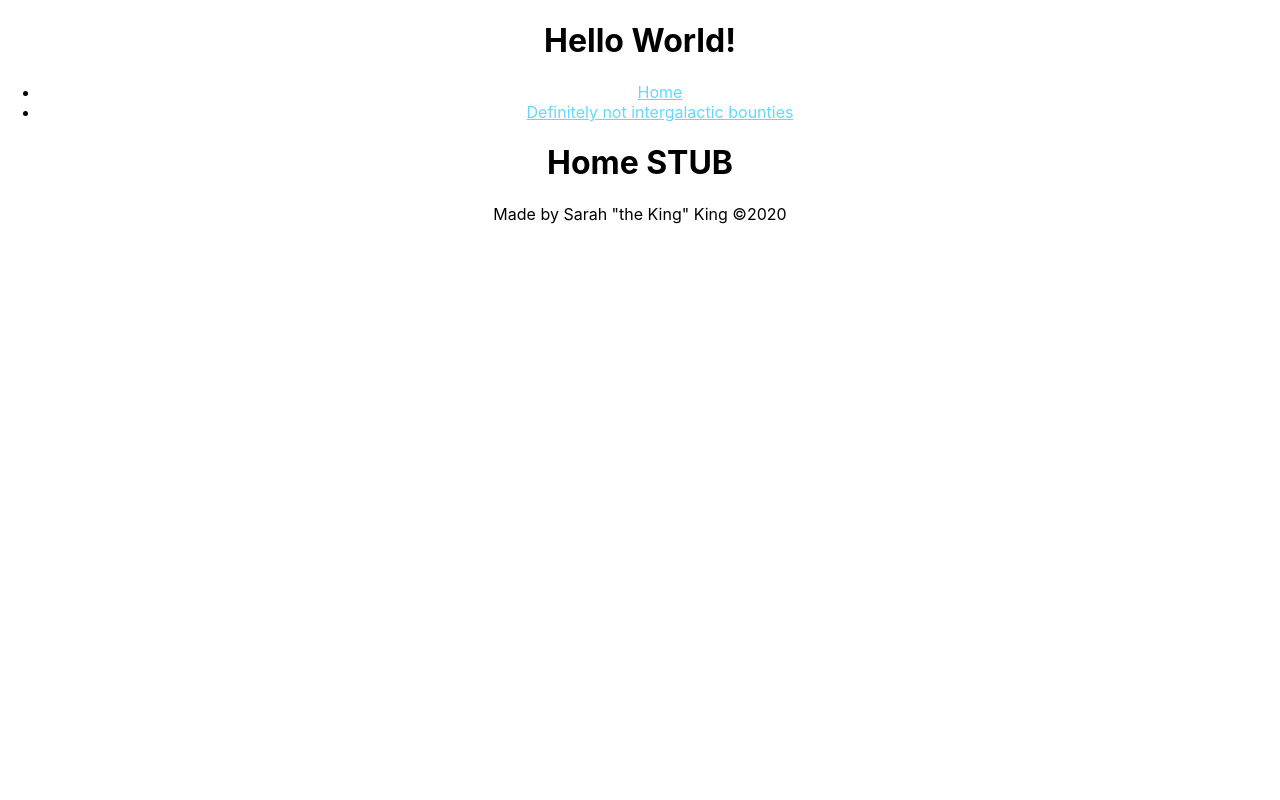
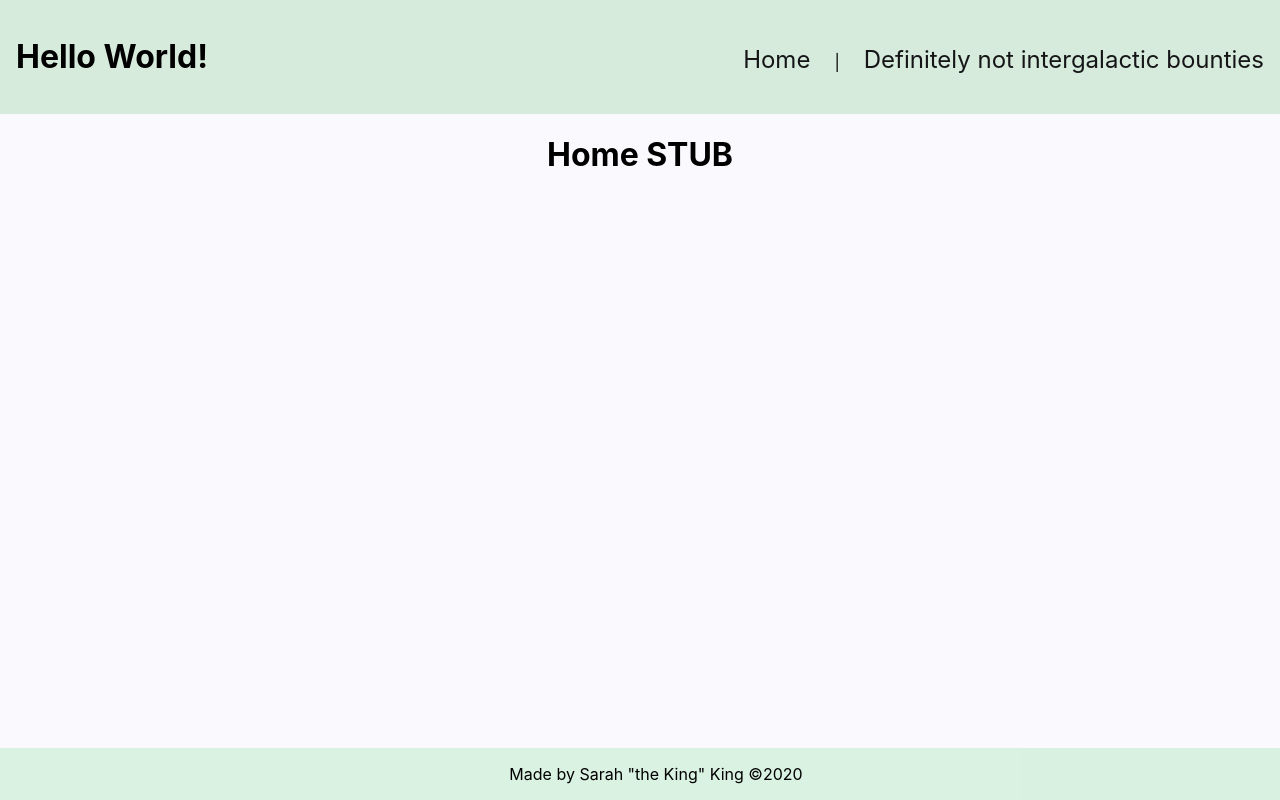
Before and after one commit to smcleod86/bounty-client, a React (Create React App) app: page / in a window 1280 px wide. Built offline with nearby package versions, Linux system fonts and the light colour scheme.

Commit message:
style is my passion

```diff
--- a/src/content/Content.js
+++ b/src/content/Content.js
@@ -8,13 +8,13 @@ import Bounties from './pages/Bounties';
 export default function Content() {
 
   return (
-    <div className="App-content">
+    <main>
       <Switch>
         <Route exact path="/" component={Home} />
         {/* <Route path="/museums/add" component={NewMuseum} /> */}
         {/* <Route path="/museums/:dbid" component={ShowMuseum} /> */}
         <Route path="/bounties" component={Bounties} />
       </Switch>
-    </div>
+    </main>
   )
 }
--- /dev/null
+++ b/src/content/components/BountyCard.js
@@ -0,0 +1,10 @@
+import React from 'react'
+
+export default function BountyCard(props) {
+  return (
+    <div className="bounty-card">
+      <h3>WANTED: {props.name}</h3>
+      <p>Bounty posted by: {props.client}</p>
+    </div>
+  )
+}
--- a/src/content/pages/Bounties.js
+++ b/src/content/pages/Bounties.js
@@ -1,5 +1,6 @@
 import React, { useState, useEffect } from 'react';
 import { Link } from 'react-router-dom';
+import BountyCard from '../components/BountyCard';
 import axios from 'axios';
 
 export default function Bounties(props) {
@@ -9,14 +10,15 @@ export default function Bounties(props) {
   // call to API to get all bounties
   useEffect(()=>{
     // TODO: Call the server
-    axios.get(`https://api.kanye.rest`)
+    console.log(process.env.REACT_APP_SERVER_URL)
+    axios.get(`${process.env.REACT_APP_SERVER_URL}/bounties`)
     .then(response => {
       console.log(response)
       // TODO: Check for errors
         // Set error message
       // else
         // setBounties()
-      setBounties([response.data.quote])
+      setBounties(response.data)
     }).catch(err=>{
       setError(err.message)
       console.log(err)
@@ -27,9 +29,7 @@ export default function Bounties(props) {
     <h3>There are no bounties</h3> :
     bounties.map((bounty, i) => (
       // TODO: flesh out bounty div
-      <div key={`bountyListItem-${i}`}>
-        {bounty}
-      </div>
+      <BountyCard key={`bounty-${i}`} {...bounty} />
     ))
 
   return (
@@ -38,7 +38,9 @@ export default function Bounties(props) {
       {/* TODO: Error Card */}
       {error ? <p>{error}</p> : null}
       <Link to='/bounties/add'>Add a Bounty</Link>
-      {bountyList}
+      <div className="bounty-container">
+        {bountyList}
+      </div>
     </div>
   )
 }
--- a/src/index.css
+++ b/src/index.css
@@ -5,9 +5,79 @@ body {
     sans-serif;
   -webkit-font-smoothing: antialiased;
   -moz-osx-font-smoothing: grayscale;
+  background: rgb(250, 250, 254);
 }
 
 code {
   font-family: source-code-pro, Menlo, Monaco, Consolas, 'Courier New',
     monospace;
 }
+
+header {
+  background-color: rgb(214, 235, 220);
+  text-align: center;
+  padding: 1em;
+  display: flex;
+  flex-flow: row nowrap;
+  justify-content: space-between;
+  align-items: baseline;
+}
+
+footer {
+  position: fixed;
+  left: 0;
+  bottom: 0;
+  width: 100%;
+  background-color: rgba(202, 238, 213, 0.693);
+  text-align: center;
+  padding: 1em;
+}
+
+.bounty-card {
+  border: .1em solid rgba(128, 128, 128, 0.509);
+  background-color: rgb(255, 250, 250);
+  margin: 1em .25em;
+  padding: 1em;
+  border-radius: .4em;
+  width: 20em;
+  height: 20em;
+  box-shadow: 8px 6px 14px 1px rgba(128, 128, 128, 0.509);
+  transition: box-shadow .6s;
+}
+
+.bounty-card:hover {
+  box-shadow: 10px 8px 14px 8px rgba(128, 128, 128, 0.584);
+}
+
+.bounty-container {
+  display: flex;
+  flex-wrap: wrap;
+  justify-content: space-evenly;
+  width: 90%;
+  margin: 0 auto;
+}
+
+
+/* Nav */
+.nav {
+  list-style: none;
+  height: 100%;
+  position: relative;
+}
+
+.nav-link {
+  display: inline-block;
+  margin-left: 1.5em;
+}
+
+.link {
+  text-decoration: none;
+  color: rgb(21, 21, 24);
+  font-size: 1.5em;
+  transition: color .2s, font-size .2s;
+}
+
+.link:hover {
+  color: rgb(43, 96, 43);
+  font-size: 2em;
+}
--- a/src/wrappers/Nav.js
+++ b/src/wrappers/Nav.js
@@ -3,13 +3,14 @@ import { Link } from 'react-router-dom';
 
 export default function Nav() {
   return (
-    <nav className="half">
-      <ul className="App-nav">
-        <li className="App-nav-link">
-          <Link to="/" className="App-link">Home</Link>
+    <nav>
+      <ul className="nav">
+        <li className="nav-link">
+          <Link to="/" className="link">Home</Link>
         </li>
-        <li className="App-nav-link">
-          <Link to="/bounties" className="App-link">Definitely not intergalactic bounties</Link>
+        <li className="nav-link">|</li>
+        <li className="nav-link">
+          <Link to="/bounties" className="link">Definitely not intergalactic bounties</Link>
         </li>
       </ul>
     </nav>
```
